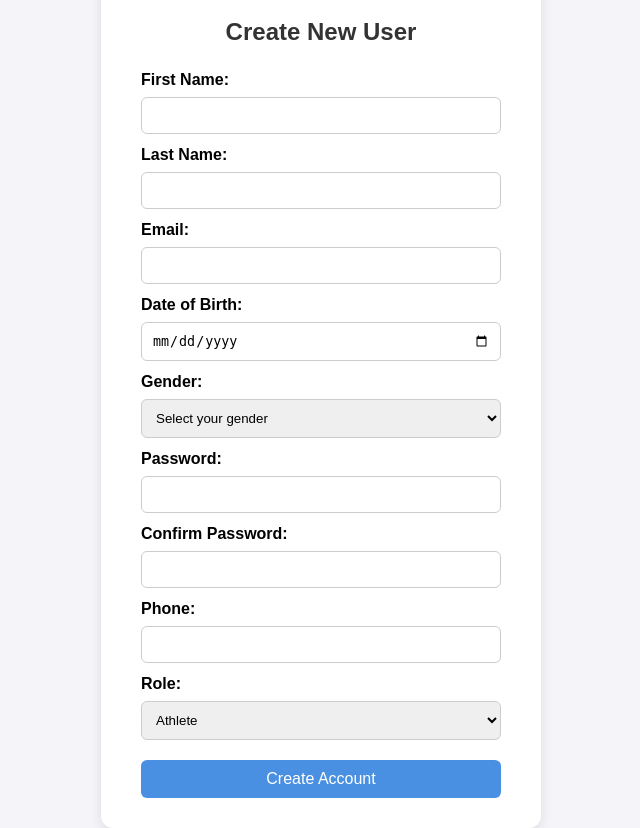
After one commit to JacobPlummer02/group04-database-systems-project-S2025, a Django app: page /create_new_user/ in a window 1280 px wide. The commit adds this page. Shown: the whole page, without its empty margins (319-959 px from the left). Run offline with Django 5.2, Linux system fonts and the light colour scheme.

Commit message:
Added create user functionality

```diff
--- /dev/null
+++ b/Running_Application/app/templates/app/create_new_user.html
@@ -0,0 +1,116 @@
+<!DOCTYPE html>
+<html lang="en">
+<head>
+    <meta charset="UTF-8">
+    <meta name="viewport" content="width=device-width, initial-scale=1.0">
+    <title>Create New User</title>
+    <style>
+        body {
+            font-family: Arial, sans-serif;
+            background-color: #f4f4f9;
+            display: flex;
+            justify-content: center;
+            align-items: center;
+            height: 100vh;
+            margin: 0;
+        }
+        .form-container {
+            background-color: white;
+            padding: 30px 40px;
+            border-radius: 12px;
+            box-shadow: 0 4px 12px rgba(0, 0, 0, 0.1);
+            width: 360px;
+        }
+        h1 {
+            text-align: center;
+            margin-bottom: 25px;
+            color: #333;
+            font-size: 24px;
+        }
+        label {
+            font-weight: bold;
+            display: block;
+            margin-bottom: 6px;
+            margin-top: 12px;
+        }
+        input, select {
+            width: 100%;
+            padding: 10px;
+            margin-top: 2px;
+            border: 1px solid #ccc;
+            border-radius: 6px;
+            box-sizing: border-box;
+        }
+        button {
+            width: 100%;
+            padding: 10px;
+            margin-top: 20px;
+            background-color: #4a90e2;
+            color: white;
+            border: none;
+            border-radius: 6px;
+            font-size: 16px;
+            cursor: pointer;
+        }
+        button:hover {
+            background-color: #357abd;
+        }
+    </style>
+</head>
+<body>
+    <div class="form-container">
+        <h1>Create New User</h1>
+        <form action="/create_new_user/" method="post">
+            {% csrf_token %}
+            <label for="first_name">First Name:</label>
+            <input type="text" id="first_name" name="first_name" required>
+
+            <label for="last_name">Last Name:</label>
+            <input type="text" id="last_name" name="last_name" required>
+
+            <label for="email">Email:</label>
+            <input type="email" id="email" name="email" required>
+
+            <label for="dob">Date of Birth:</label>
+            <input type="date" id="dob" name="dob" required>
+
+            <label for="gender">Gender:</label>
+            <select id="gender" name="gender" required>
+                <option value="" disabled selected>Select your gender</option>
+                <option value="female">Female</option>
+                <option value="male">Male</option>
+                <option value="other">Other</option>
+            </select>
+
+            <label for="password">Password:</label>
+            <input type="password" id="password" name="password" required>
+
+            <label for="confirm_password">Confirm Password:</label>
+            <input type="password" id="confirm_password" name="confirm_password" required>
+
+            <label for="phone">Phone:</label>
+            <input type="tel" id="phone" name="phone" pattern="\d{3}[-]\d{3}[-]\d{4}" required title="Format: 123-456-7890">
+
+            <label for="role">Role:</label>
+            <select id="role" name="role" required>
+                <option value="Athlete">Athlete</option>
+                <option value="Coach">Coach</option>
+            </select>
+
+            <button type="submit">Create Account</button>
+        </form>
+    </div>
+</body>
+<script>
+    const form = document.querySelector("form");
+    form.addEventListener("submit", function(event) {
+        const password = document.getElementById("password").value;
+        const confirm = document.getElementById("confirm_password").value;
+
+        if (password !== confirm) {
+            event.preventDefault(); // Stop the form from submitting
+            alert("Passwords do not match!");
+        }
+    });
+</script>
+</html>
--- a/Running_Application/app/urls.py
+++ b/Running_Application/app/urls.py
@@ -21,6 +21,7 @@ from . import views
 urlpatterns = [
     path('admin/', admin.site.urls),
     path('login/', views.login_view, name='login'),
+    path('create_new_user/', views.create_new_user_view, name='create_new_user'),
     path('race_results/', views.race_results_view, name='race_results'),
     path('add_race_result/', views.add_race_result_view, name='add_race_result'),
 ]
--- a/Running_Application/app/views.py
+++ b/Running_Application/app/views.py
@@ -22,6 +22,40 @@ def login_view(request):
             return render(request, 'app/login.html', {'error': 'Invalid email or password'})
 
     return render(request, 'app/login.html')
+
+def create_new_user_view(request):
+    if request.method == 'POST':
+        first_name = request.POST.get('first_name')
+        last_name = request.POST.get('last_name')
+        email = request.POST.get('email')
+        dob = request.POST.get('dob')
+        gender = request.POST.get('gender')
+        password = request.POST.get('password')
+        confirm_password = request.POST.get('confirm_password')
+        phone = request.POST.get('phone')
+        role = request.POST.get('role')
+        role= role.title()
+
+        if password != confirm_password:
+            return render(request, 'app/create_new_user.html', {'error': 'Passwords do not match'})
+
+        # Check if user already exists
+        with connection.cursor() as cursor:
+            cursor.execute("SELECT * FROM users WHERE email = %s", [email])
+            user = cursor.fetchone()
+
+        if user:
+            # If user exists, show an error message
+            return render(request, 'app/create_new_user.html', {'error': 'User already exists'})
+        else:
+            # If user doesn't exist, create a new user
+            with connection.cursor() as cursor:
+                cursor.execute("""
+                    INSERT INTO users (first_name, last_name, dob, gender, email, password_hash, phone, role)
+                    VALUES (%s, %s, %s, %s, %s, %s, %s, %s)
+                """, [first_name, last_name, dob, gender, email, password, phone, role])
+            return redirect('login')
+    return render(request, 'app/create_new_user.html')
 
 def race_results_view(request):
     # Check if user is logged in
```
Also changed, not shown: Running_Application/app/templates/app/login.html (+13 -3 lines).
